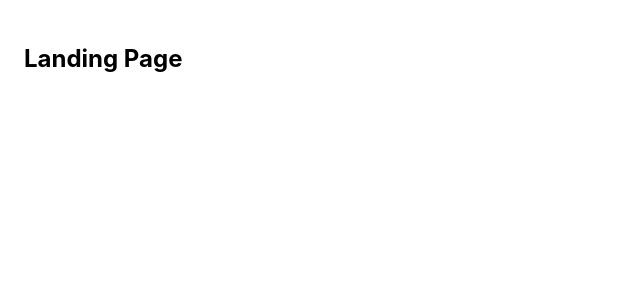
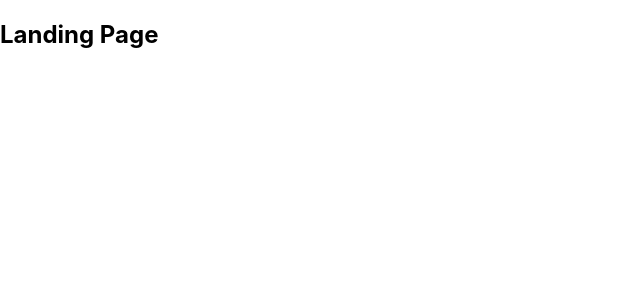
Before and after one commit to OlegAba/InstaQR-landing-page, a React (Create React App) app: page /#/ in a window 1280 px wide. Shown: the top 300 px of the page, without its empty margins (0-640 px from the left). Built offline with nearby package versions, Linux system fonts and the light colour scheme.

Commit message:
Fix bottom padding

```diff
--- a/src/components/App/App.css
+++ b/src/components/App/App.css
@@ -59,13 +59,13 @@
 .App {
   width: 100%;
   height: 100vh;
-  padding: 24px;
 }
 
 .max-width-container {
   width: 100%;
   max-width: 1024px;
   margin: 0 auto;
+  padding: 24px;
 }
 
 h1 {
```
